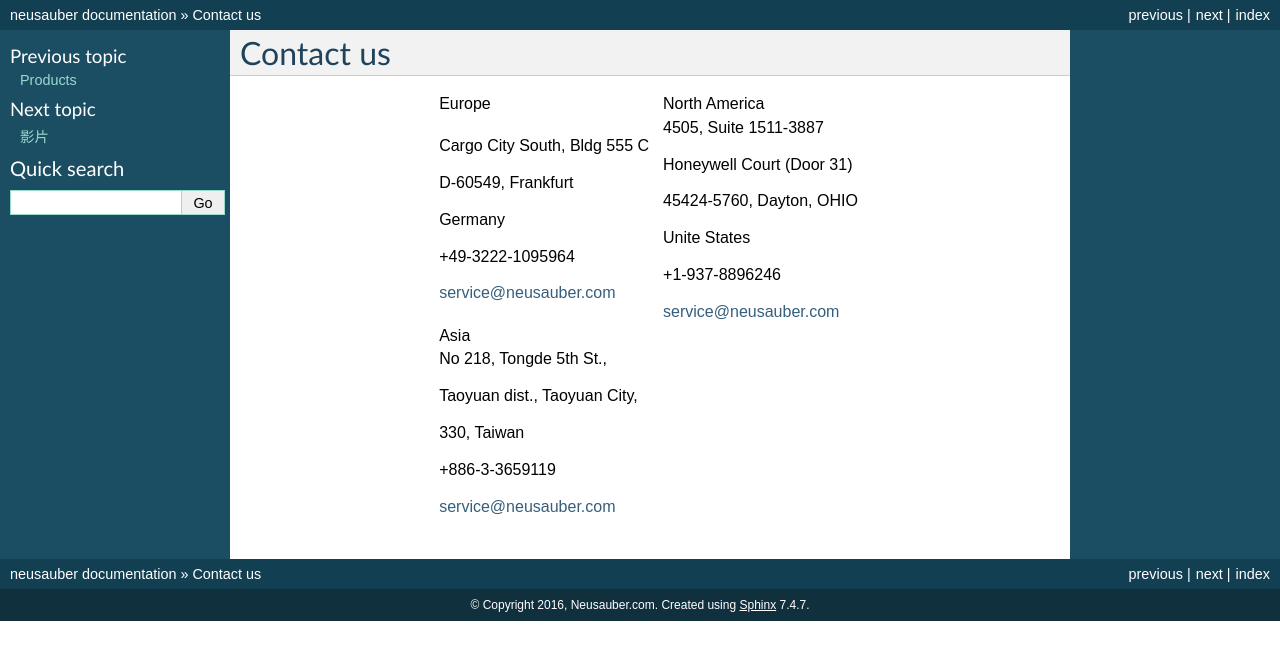
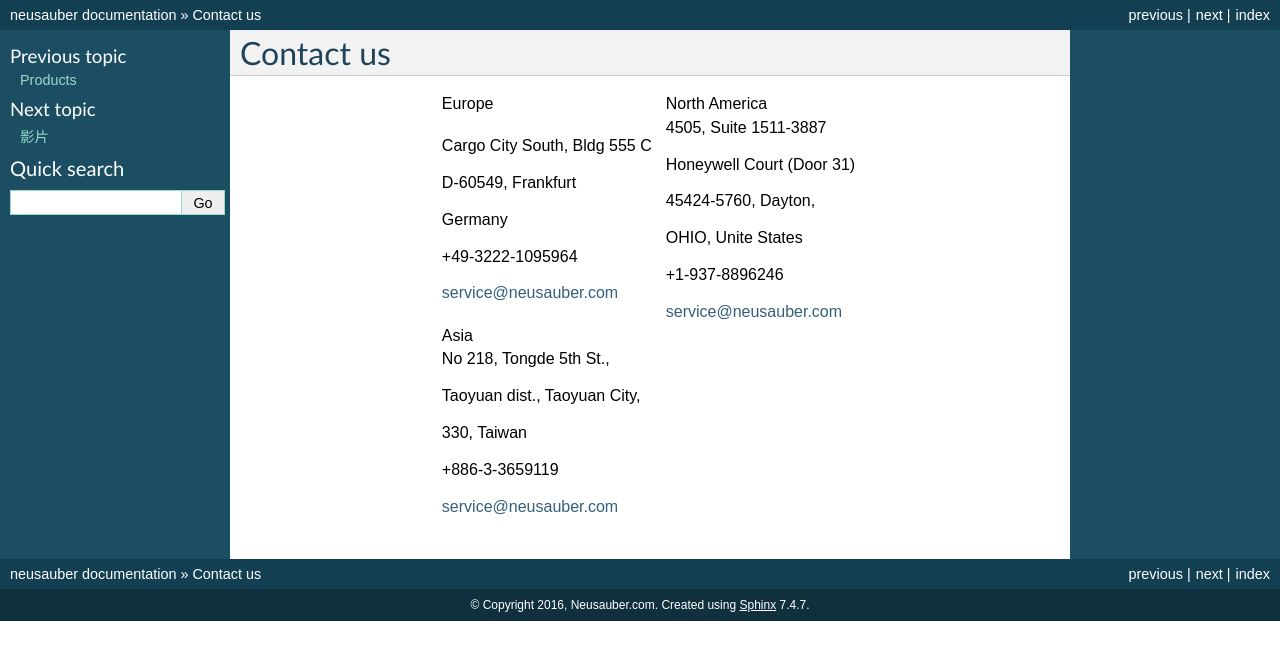
Before and after one commit to rexiap/neusauber, a Sphinx documentation site: the page built from docs/buy.rst, in a window 1280 px wide. Shown: the top 660 px of the page. Built offline with Sphinx 7.4.7, drawn with Linux system fonts in a browser that asks for light colours.

Commit message:
Google Docs reST Editor@2017-3-23 11:14:36

```diff
--- a/docs/buy.rst
+++ b/docs/buy.rst
@@ -20,9 +20,9 @@
 |                            |                         |
 |D-60549, Frankfurt          |Honeywell Court (Door 31)|
 |                            |                         |
-|Germany                     |45424-5760, Dayton, OHIO |
+|Germany                     |45424-5760, Dayton,      |
 |                            |                         |
-|+49-3222-1095964            |Unite States             |
+|+49-3222-1095964            |OHIO, Unite States       |
 |                            |                         |
 |service@neusauber.com       |+1-937-8896246           |
 |                            |                         |
```
